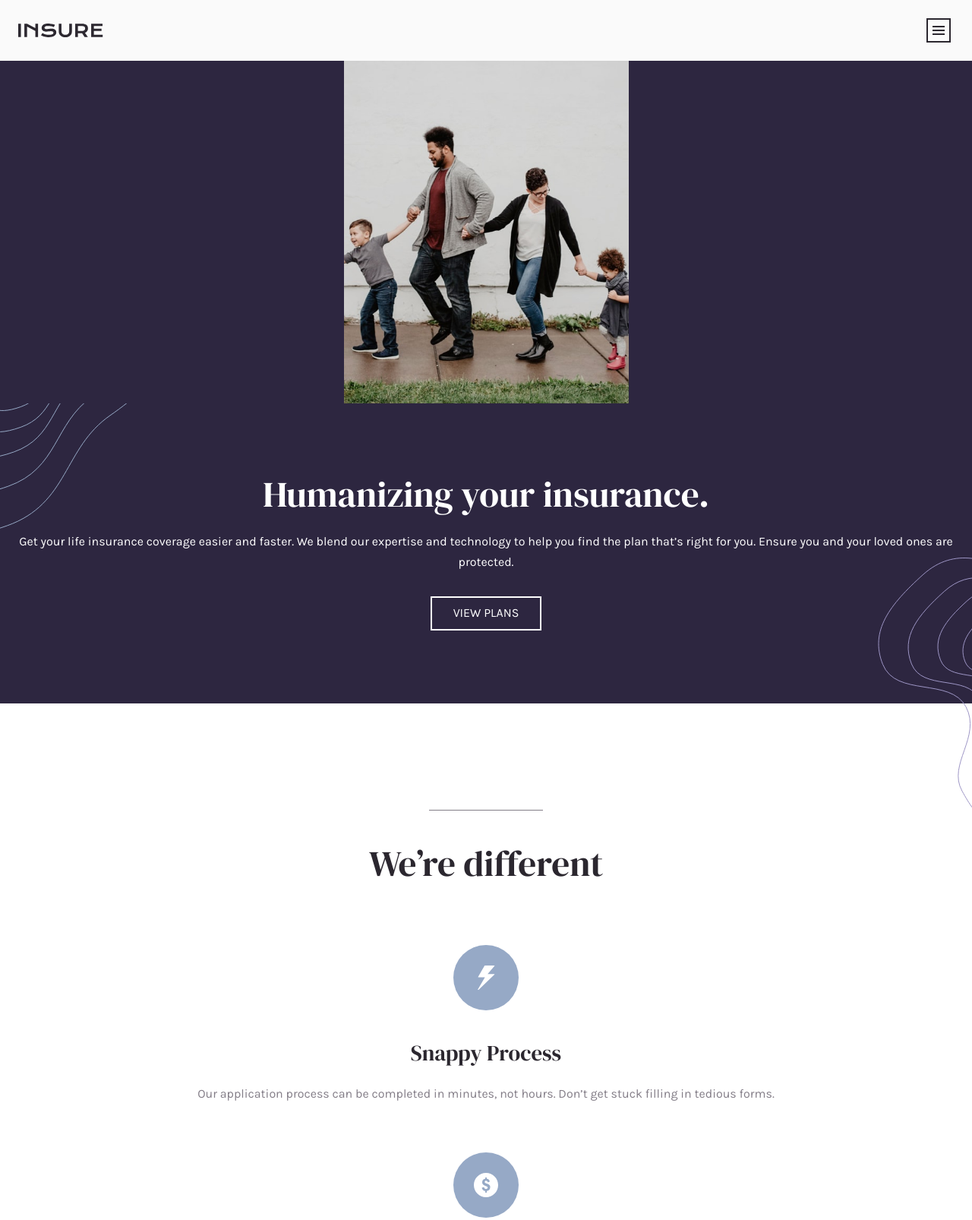
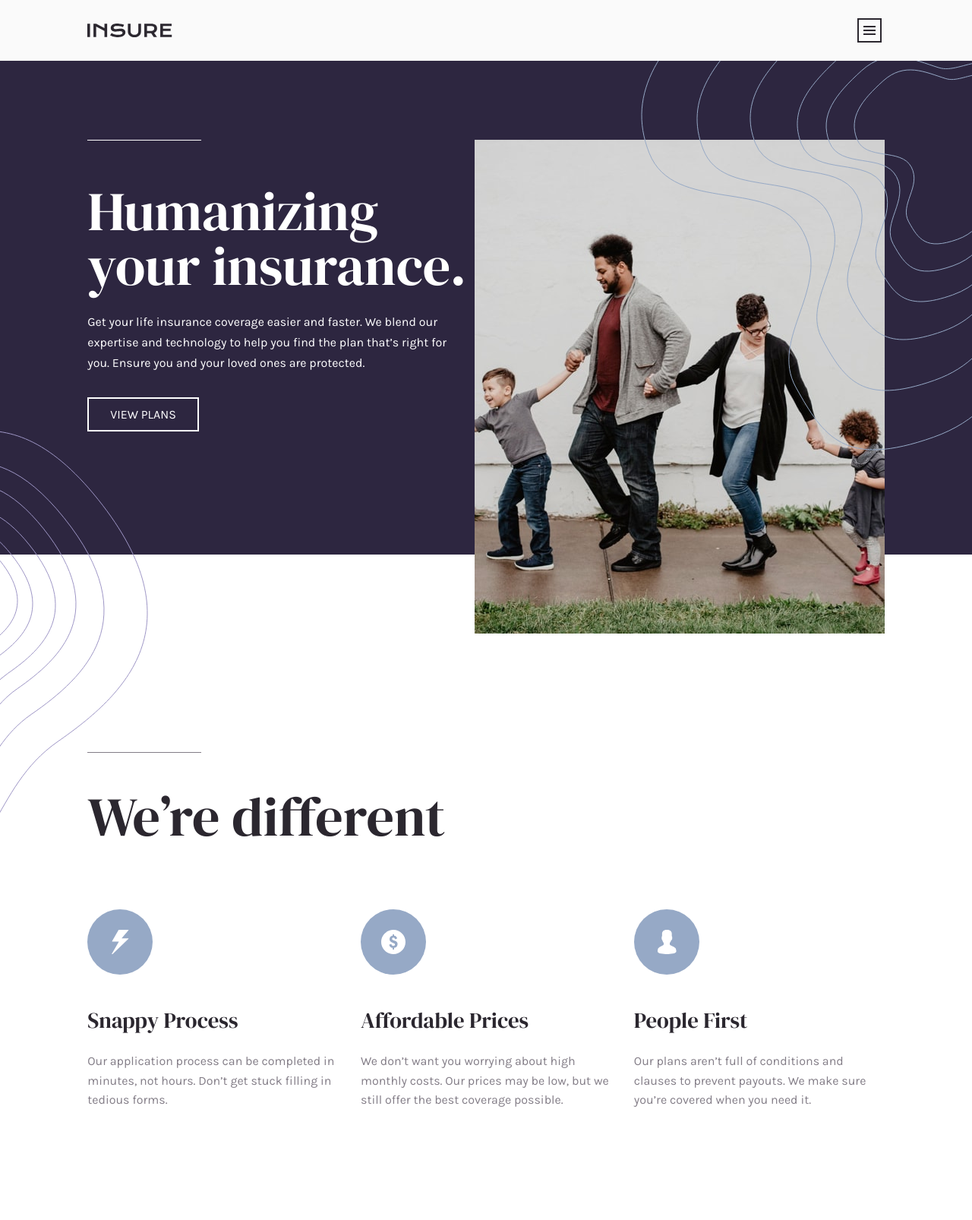
Before and after one commit to Samolote/insure-landing-page-frontendmentor, a plain HTML site: page index.html in a window 1280 px wide. Shown: the top 1606 px of the page at 76% size. Drawn offline with Linux system fonts and the light colour scheme.

Commit message:
Add styles for various devices ranging to displays 1440px wide

```diff
--- a/styles.css
+++ b/styles.css
@@ -22,6 +22,13 @@ html {
 	font-family: 'Karla', sans-serif;
 	font-size: 16px;
 	color: var(--dark-grayish-violet);
+}
+
+.header,
+.main,
+.footer {
+	max-width: 1440px;
+	margin: 0 auto;
 }
 
 .image {
@@ -79,7 +86,7 @@ html {
 	position: absolute;
 	top: 100%;
 	left: 0;
-	width: 100vw;
+	width: 100%;
 	height: calc(100vh - 80px);
 	background-image: url('./assets/images/bg-pattern-mobile-nav.svg');
 	background-position: bottom right;
@@ -250,13 +257,16 @@ html {
 }
 
 .hero {
+	display: flex;
+	flex-direction: column;
 	background-color: var(--dark-violet);
 	color: var(--white);
 }
 
 .hero__image {
 	margin: 0 auto;
-	max-width: 375px;
+	width: 100%;
+	max-width: 540px;
 }
 
 .hero__text-content {
@@ -332,12 +342,13 @@ html {
 }
 
 .feature {
-	margin: 0 auto 4rem;
+	max-width: 330px;
+	margin-bottom: 4rem;
 	text-align: center;
 }
 
 .feature__icon {
-	display: block;
+	display: inline-block;
 	margin: 0 auto 2.5rem;
 }
 
@@ -352,6 +363,9 @@ html {
 }
 
 .cta {
+	display: flex;
+	flex-direction: column;
+	align-items: center;
 	margin: 0 1.5rem 8.75rem;
 	padding: 4.5rem 2rem;
 	background-image: url('./assets/images/bg-pattern-how-we-work-mobile.svg');
@@ -434,6 +448,9 @@ html {
 }
 
 .list-container--horizontal {
+	display: flex;
+	flex-direction: column;
+	align-items: center;
 	margin-bottom: 2.75rem;
 	padding-bottom: 2.5rem;
 	border-bottom: 1px solid var(--light-gray);
@@ -480,3 +497,178 @@ html {
 .attribution__anchor {
 	color: hsl(228, 45%, 44%);
 }
+
+@media (min-width: 610px) {
+	.hero__image {
+		order: 1;
+		margin: 0 auto 6rem;
+	}
+}
+
+@media (min-width: 1024px) {
+	.header {
+		padding: 0 9vw;
+	}
+
+	.hero {
+		position: relative;
+		padding: 0 9vw;
+		flex-direction: row;
+		align-items: center;
+	}
+
+	.hero::before,
+	.hero::after {
+		content: '';
+		position: absolute;
+		left: 0;
+		width: 100%;
+		height: 100%;
+		background-repeat: no-repeat;
+	}
+
+	.hero::before {
+		top: -5rem;
+		background-image: url('./assets/images/bg-pattern-intro-right-desktop.svg');
+		background-position: right top;
+		z-index: 1;
+	}
+
+	.hero::after {
+		top: 52.5%;
+		background-image: url('./assets/images/bg-pattern-intro-left-desktop.svg');
+		background-position: left bottom;
+	}
+
+	.hero__image {
+		margin: 0 0 0 auto;
+		transform: translateY(6.5rem);
+	}
+
+	.hero__text-content {
+		flex-basis: 48%;
+		position: static;
+		padding: 0;
+		text-align: left;
+		z-index: 1;
+	}
+
+	.hero__text-content::after {
+		position: absolute;
+		top: 6.5rem;
+		left: 9vw;
+		width: 150px;
+		height: 1px;
+		background-image: none;
+		background-color: var(--white);
+	}
+
+	.hero__text-content::before,
+	.hero__text-content::after {
+		content: none;
+	}
+
+	.hero__heading {
+		font-size: 4.5em;
+	}
+
+	.features {
+		flex-flow: row wrap;
+		justify-content: space-between;
+		padding: 19rem 9vw 9rem;
+	}
+
+	.features::after {
+		top: 16.25rem;
+		left: 9vw;
+		transform: translateX(0);
+	}
+
+	.features__heading {
+		flex-basis: 100%;
+		font-size: 4.5rem;
+		text-align: left;
+	}
+
+	.feature {
+		flex-basis: calc(100% / 3);
+		text-align: left;
+	}
+
+	.cta {
+		flex-direction: row;
+		justify-content: space-between;
+		margin: 0 9vw 8.75rem;
+		padding: 4.5rem 5rem;
+		background-image: url('./assets/images/bg-pattern-how-we-work-desktop.svg');
+	}
+
+	.cta__heading {
+		flex-basis: 430px;
+		margin: 0;
+		font-size: 3em;
+		text-align: left;
+	}
+
+	.footer {
+		padding: 4rem 9vw 1.5rem;
+		background-image: url('./assets/images/bg-pattern-footer-desktop.svg');
+		text-align: left;
+		font-size: 0.9em;
+	}
+
+	.footer__nav {
+		flex-flow: row wrap;
+	}
+
+	.footer__brand {
+		margin: 0;
+	}
+
+	.footer__list-container {
+		flex-basis: 25%;
+	}
+
+	.list-container--horizontal {
+		flex-basis: 100%;
+		flex-direction: row;
+		justify-content: space-between;
+		padding-bottom: 2rem;
+	}
+}
+
+@media (min-width: 1230px) {
+	.hero__text-content::after {
+		content: '';
+	}
+}
+
+@media (min-width: 1440px) {
+	.header {
+		padding: 0 10rem;
+	}
+
+	.hero {
+		padding: 0 10rem;
+	}
+
+	.hero__text-content::after {
+		left: 10rem;
+	}
+
+	.features {
+		padding: 19rem 10rem 9rem;
+	}
+
+	.features::after {
+		left: 10rem;
+	}
+
+	.cta {
+		margin: 0 10rem 8.75rem;
+	}
+
+	.footer {
+		padding: 4rem 10rem 1.5rem;
+	}
+}
```
